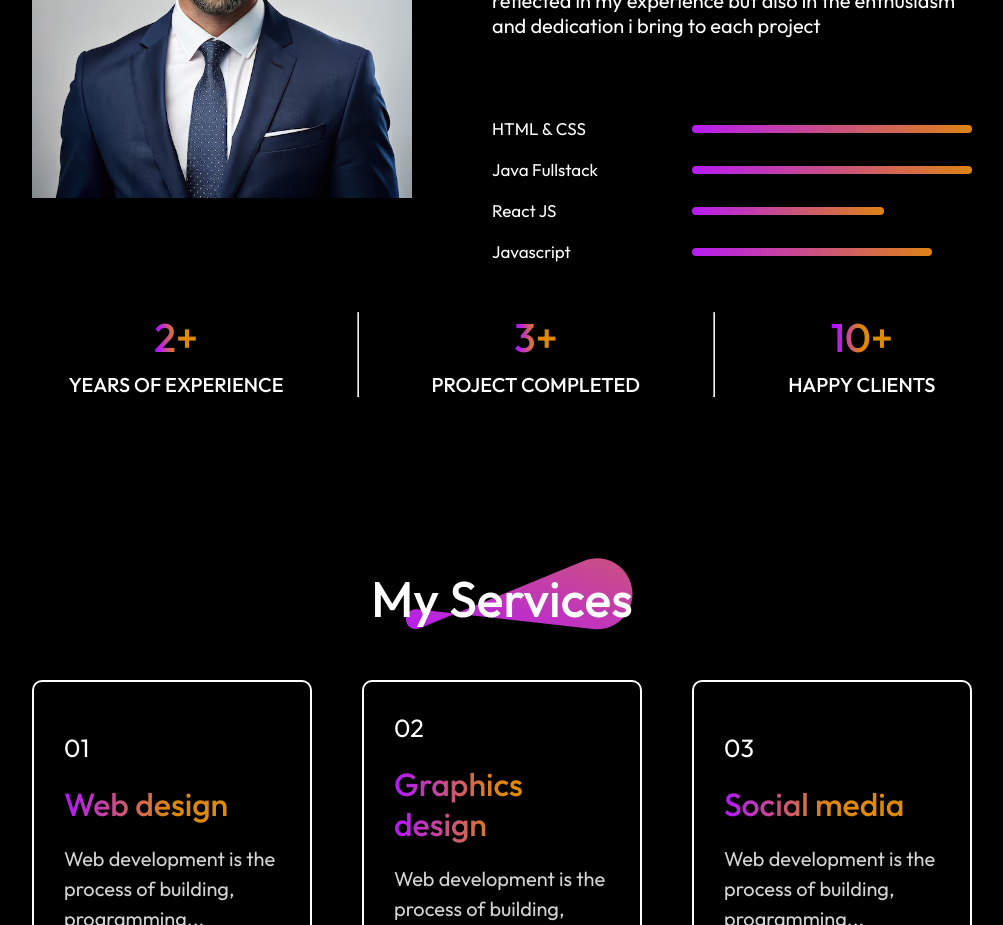
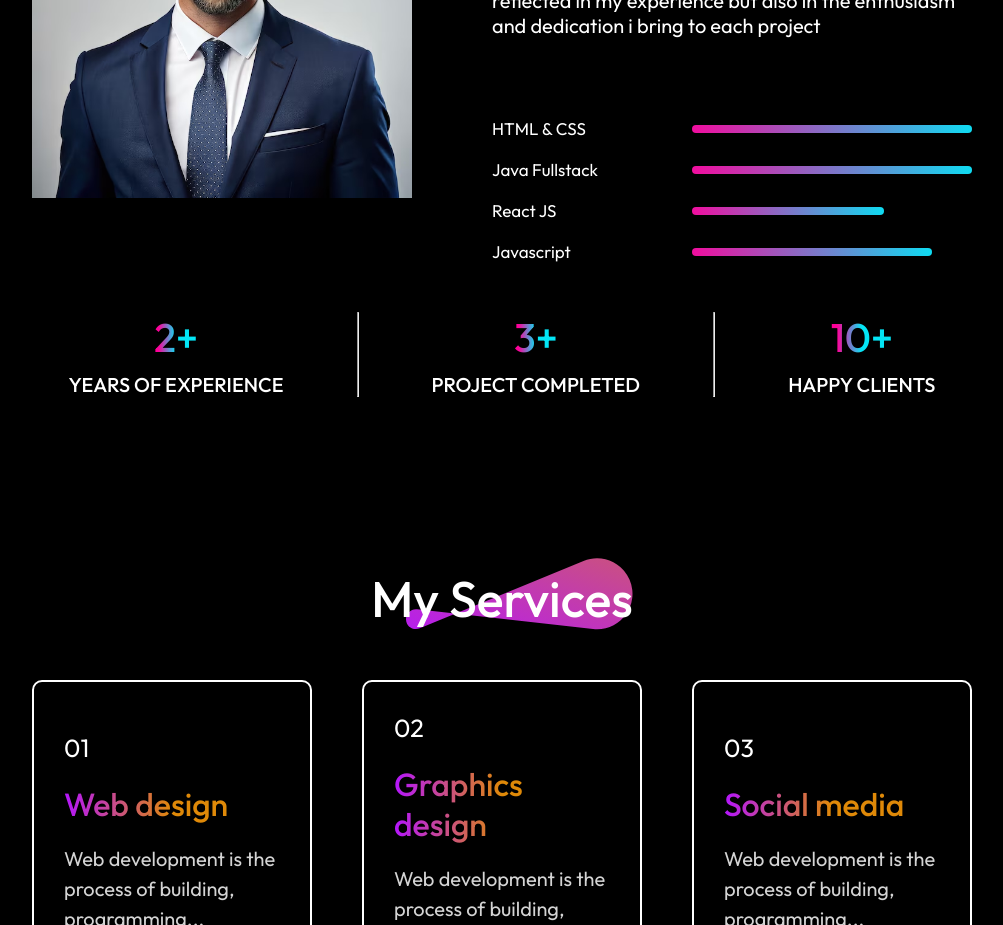
Before and after one commit to GithHub-Vedant/Reactjs-Responsive-Portfolio, a React (Vite) app: page / in a window 1280 px wide. Shown: the part 1180-2105 px from the top of the page, without its empty margins (138-1141 px from the left). Built offline with nearby package versions, Linux system fonts and the light colour scheme.

Commit message:
About.css

```diff
--- a/src/components/About/About.css
+++ b/src/components/About/About.css
@@ -68,7 +68,7 @@
   width: 50%;
   height: 8px;
   border-radius: 50px;
-  background: linear-gradient(264deg, #DF8908 -5.09%, #B415FF 106.28%);
+  background: linear-gradient(264deg, #03e6f6 -5.09%, #ff0099 106.28%);
 }
 
 .about-achievements {
@@ -89,7 +89,7 @@
 .about-achievement h1{
   font-size: 40px;
   font-weight: 500;
-  background: linear-gradient(270deg, #DF8908 50.41%, #B415FF 90.25%);
+  background: linear-gradient(270deg, #03e6f6 50.41%, #ff0099 90.25%);
   -webkit-background-clip: text;
   -webkit-text-fill-color: transparent;
   background-clip: text;
```
